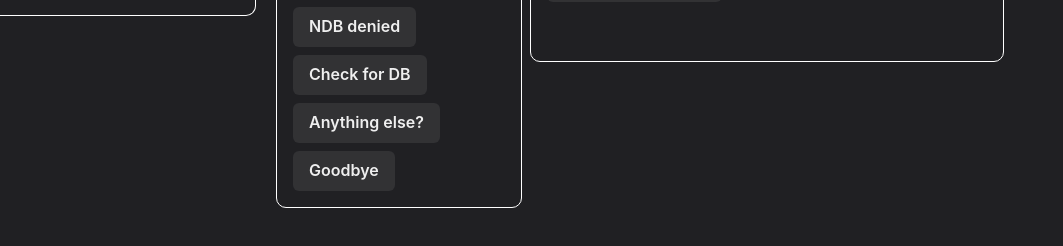
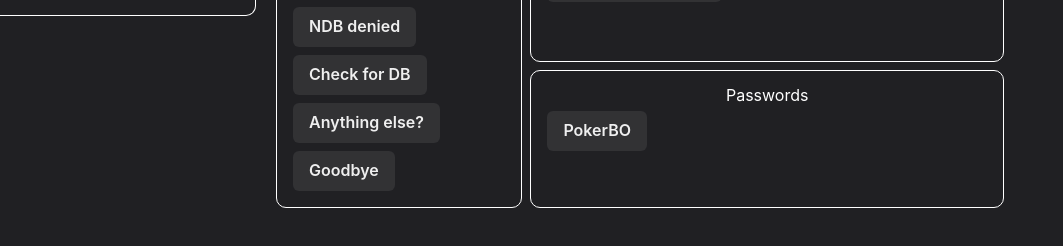
Before and after one commit to angelzxz1/csassistant, a Next.js app: page / in a window 1280 px wide. Shown: the part 430-676 px from the top of the page, without its empty margins (0-1063 px from the left). Built offline with nearby package versions, Linux system fonts and the light colour scheme.

Commit message:
Passwords will be an array, added passwords button

```diff
--- a/pages/index.js
+++ b/pages/index.js
@@ -7,7 +7,7 @@ import {
     Grid,
     GridItem,
 } from "@chakra-ui/react";
-import { callflow, warnings, notes } from "../lib/notes";
+import { callflow, warnings, notes, passwords } from "../lib/notes";
 
 const Home = () => {
     const style = {
@@ -20,10 +20,7 @@ const Home = () => {
         <Grid
             templateColumns="1fr 2fr"
             templateRows="1fr 1fr 1fr 1fr"
-            templateAreas={`"callflow warnings"
-      "callflow other"
-		  "callflow other"
-		  "callflow ."`}
+            templateAreas={`"callflow warnings" "callflow other" "callflow other" "callflow passwords"`}
         >
             <GridItem gridArea="callflow" {...style}>
                 <Flex w="100%" justify="center">
@@ -79,6 +76,24 @@ const Home = () => {
                     );
                 })}
             </GridItem>
+            <GridItem gridArea="passwords" {...style}>
+                <Flex w="100%" justify="center">
+                    Passwords
+                </Flex>
+                {passwords.map((item, i) => {
+                    return (
+                        <Button
+                            key={i}
+                            m={1}
+                            onClick={() => {
+                                navigator.clipboard.writeText(item.note);
+                            }}
+                        >
+                            {item.name}
+                        </Button>
+                    );
+                })}
+            </GridItem>
         </Grid>
     );
 };
```
Also changed, not shown: lib/notes.js.
